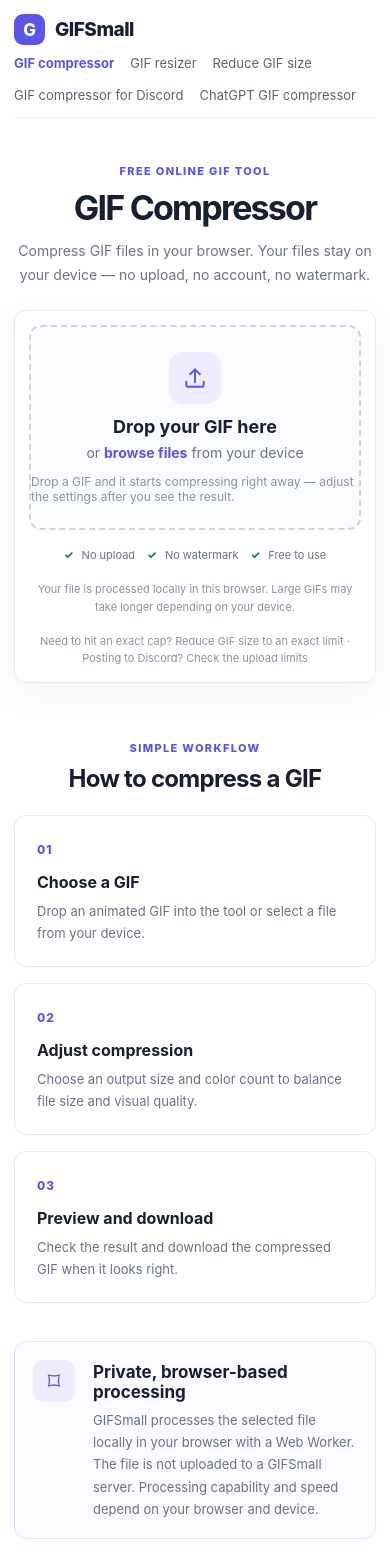
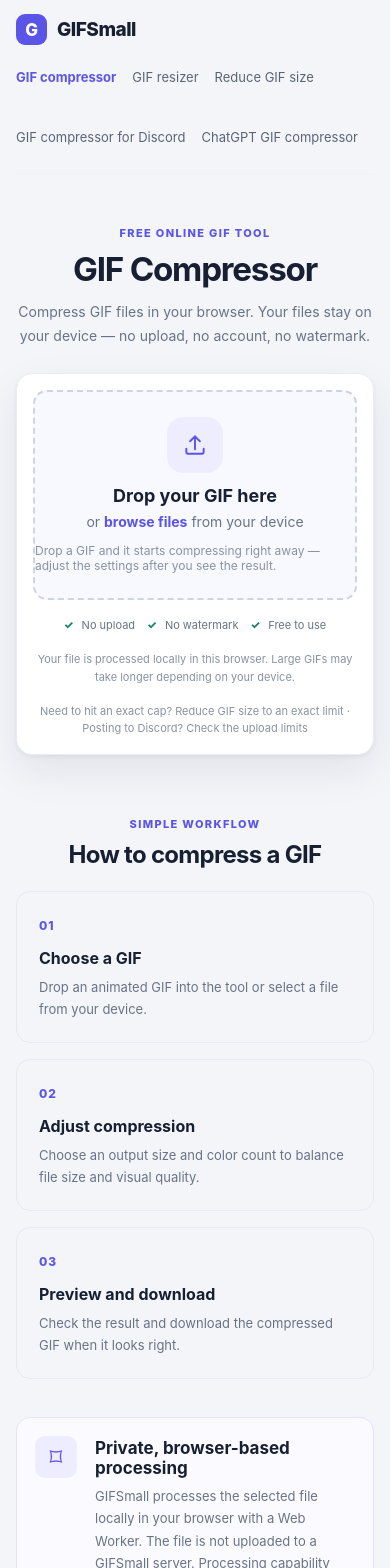
Before and after one commit to syz996/gifsmall, a Next.js app: page / in a window 390 px wide. Shown: the top 1568 px of the page. Built offline with nearby package versions, Linux system fonts and the light colour scheme.

Commit message:
Enhance global styles for layout and components
Added new styles for layout, buttons, and dropzone interactions.

```diff
--- a/app/globals.css
+++ b/app/globals.css
@@ -197,4 +197,104 @@ a { color: inherit; text-decoration: none; }
   border-radius: 8px; background: #fff1f2; color: #a32d3b; font-size: 13px;
 }
 .tool-error strong { display: block; margin-bottom: 4px; font-size: 13px; }
+/* ============================================================
+   样式层 v2 — 只改呈现（颜色/间距/圆角/阴影/字号/交互反馈）
+   不新增任何可见文字，不隐藏任何现有内容
+   ============================================================ */
+:root {
+  --bg: #f4f5f9;
+  --radius-md: 14px;
+  --radius-lg: 20px;
+  --shadow-sm: 0 1px 2px rgba(20, 28, 48, .04), 0 8px 24px rgba(20, 28, 48, .05);
+  --shadow-md: 0 2px 4px rgba(20, 28, 48, .05), 0 16px 40px rgba(20, 28, 48, .08);
+  --ring: 0 0 0 3px rgba(91, 85, 231, .28);
+}
+
+body { background: var(--bg); }
+
+.page-shell { width: min(100% - 40px, 1120px); }
+
+.hero { padding: 76px 0 34px; }
+.hero h1 { font-size: clamp(36px, 5.4vw, 52px); letter-spacing: -2px; }
+.hero-copy { max-width: 640px; }
+
+.tool-card,
+.resizer-tool {
+  max-width: 820px;
+  border-radius: var(--radius-lg);
+  border-color: #e9ecf3;
+  box-shadow: var(--shadow-md);
+}
+
+.dropzone {
+  min-height: 250px;
+  border-radius: var(--radius-md);
+  background: #f8f9ff;
+  transition: border-color .16s ease, background .16s ease, box-shadow .16s ease;
+}
+.dropzone:hover,
+.dropzone:focus-visible,
+.dropzone.is-dragging {
+  outline: none;
+  box-shadow: inset 0 0 0 1px rgba(91, 85, 231, .12), var(--ring);
+}
+.upload-icon { width: 56px; height: 56px; border-radius: 16px; }
+
+.selected-file { border-radius: 12px; }
+.field select { height: 46px; border-radius: 10px; }
+.comparison-item { border-radius: 12px; background: #fafbff; }
+.preview-wrap,
+.resizer-tool .result img { border-radius: 12px; }
+
+.primary-button,
+.download-button {
+  min-height: 52px;
+  border-radius: 11px;
+  box-shadow: 0 6px 16px rgba(91, 85, 231, .24);
+  transition: background .16s ease, transform .12s ease, box-shadow .16s ease;
+}
+.primary-button:hover:not(:disabled),
+.download-button:hover {
+  transform: translateY(-1px);
+  box-shadow: 0 10px 22px rgba(91, 85, 231, .3);
+}
+.primary-button:focus-visible,
+.download-button:focus-visible,
+.secondary-button:focus-visible,
+.text-button:focus-visible,
+.field select:focus-visible {
+  outline: none;
+  box-shadow: var(--ring);
+}
+
+.content-section { padding-top: 88px; }
+.info-card {
+  border-radius: var(--radius-md);
+  transition: transform .16s ease, border-color .16s ease, box-shadow .16s ease;
+}
+.info-card:hover {
+  transform: translateY(-2px);
+  border-color: #dcdff2;
+  box-shadow: var(--shadow-sm);
+}
+.privacy-panel { border-radius: var(--radius-md); }
+.faq-item summary { padding: 20px 32px 20px 0; }
+.faq-item summary:focus-visible { outline: none; border-radius: 6px; box-shadow: var(--ring); }
+
+@media (max-width: 640px) {
+  .page-shell { width: min(100% - 32px, 1120px); }
+  .hero { padding: 52px 0 26px; }
+  .hero h1 { font-size: clamp(32px, 8.5vw, 40px); letter-spacing: -1.2px; }
+  .tool-card,
+  .resizer-tool { padding: 16px; border-radius: 16px; }
+  .dropzone { min-height: 210px; }
+  .content-section { padding-top: 62px; }
+  .site-header nav a,
+  .text-button,
+  .secondary-button {
+    min-height: 44px;
+    display: inline-flex;
+    align-items: center;
+  }
+}
 .tool-error p { margin: 0; color: #a35a63; font-size: 12px; line-height: 1.6; }
```
